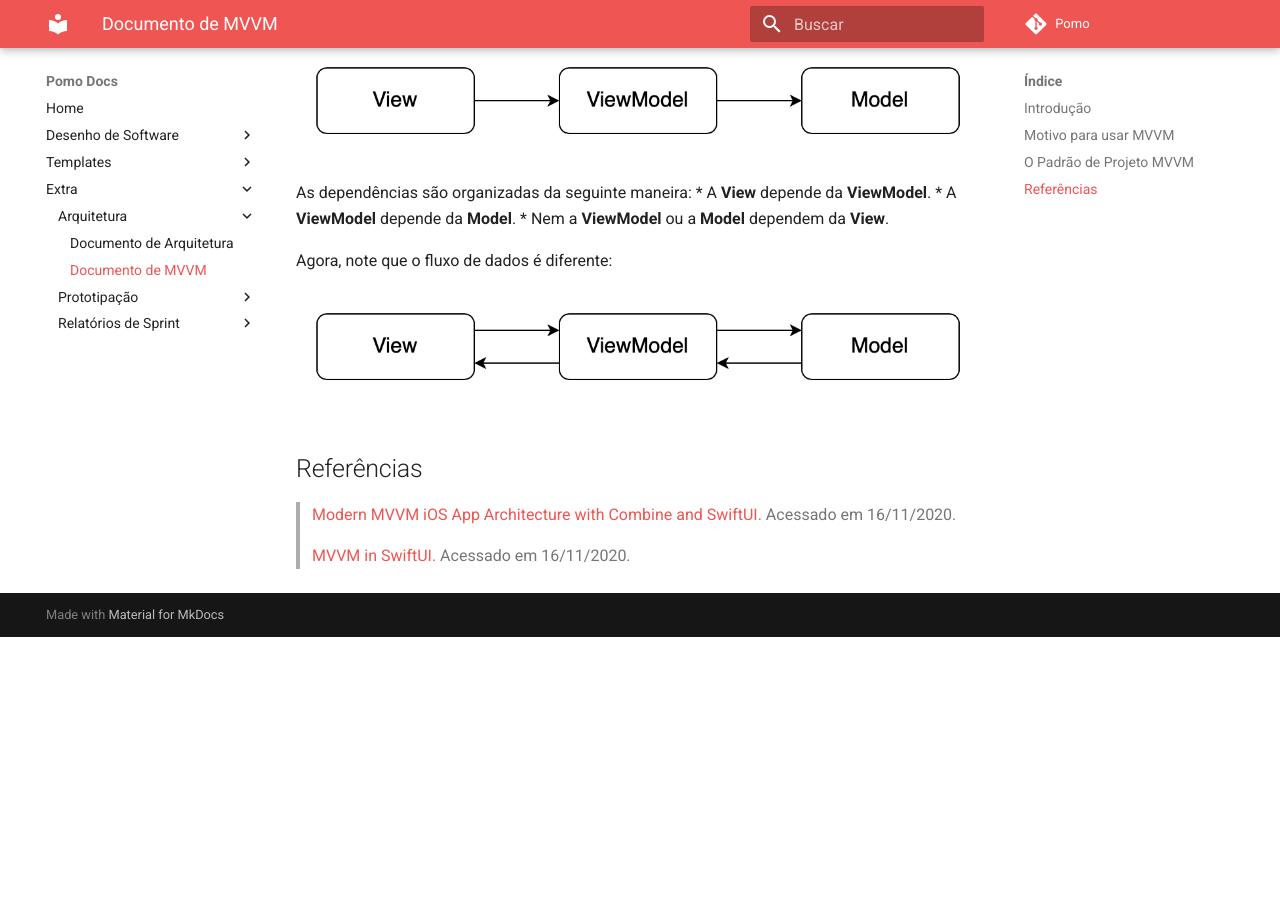
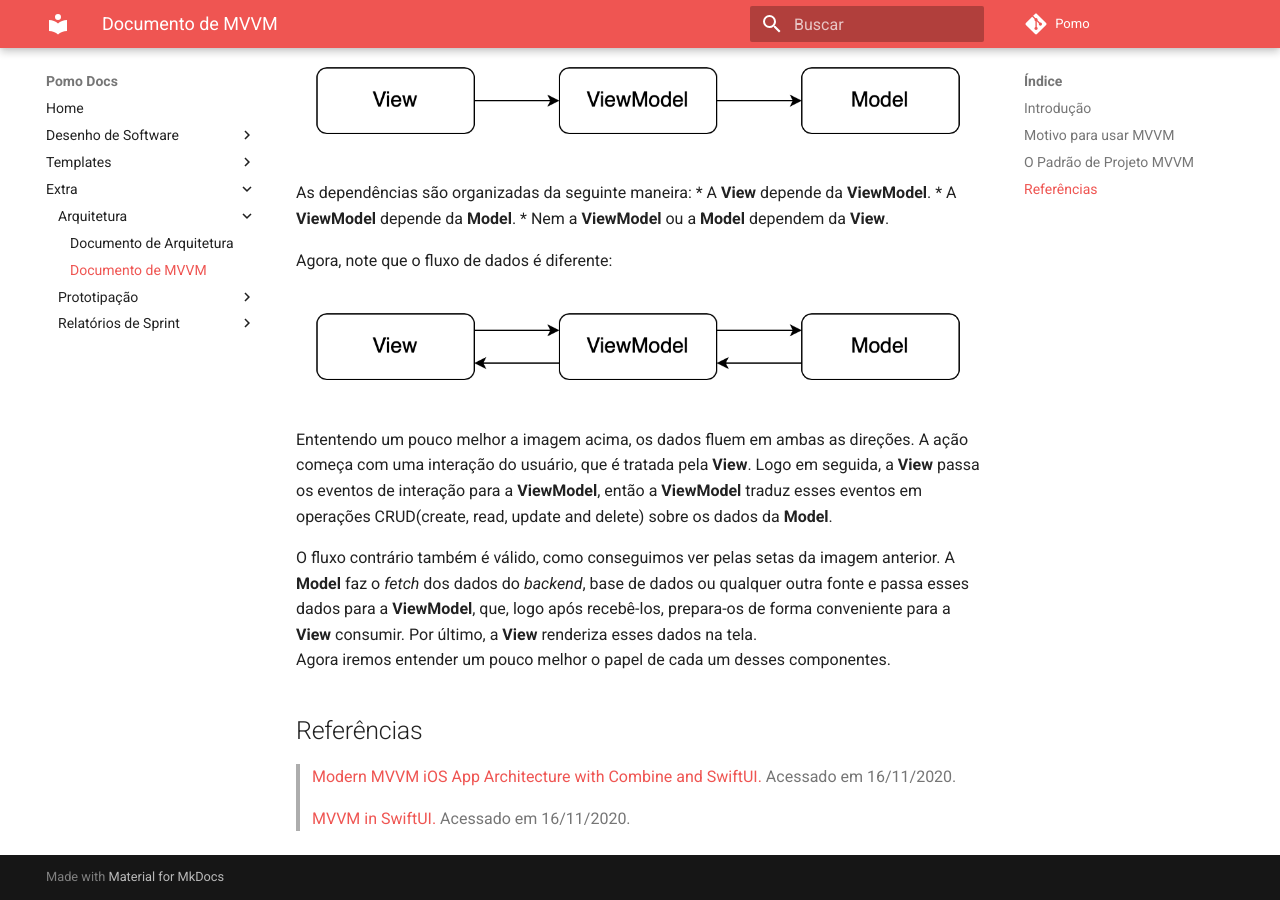
Before and after one commit to UnBArqDsw/2020.1_G6_Pomo, an MkDocs documentation site: the page built from docs/extra/arquitetura/mvvm.md, in a window 1280 px wide and 900 px high, scrolled down 1314 px. Built offline with MkDocs 1.6.1 and Material for MkDocs 9.7.7, drawn with Linux system fonts in a browser that asks for light colours; comment, search, counter and statistics services are not loaded; before the commit the page ends 1951 px from its top, so only the background shows below that.

Commit message:
[FEATURE]#56 Adicionando explicação da imagem 2 no documento mvvm.

```diff
--- a/docs/extra/arquitetura/mvvm.md
+++ b/docs/extra/arquitetura/mvvm.md
@@ -42,6 +42,10 @@ Agora, note que o fluxo de dados é diferente:
 
 ![mvvm1](../../img/arquitetura/mvvm2.png)
 
+Ententendo um pouco melhor a imagem acima, os dados fluem em ambas as direções. A ação começa com uma interação do usuário, que é tratada pela **View**. Logo em seguida, a **View** passa os eventos de interação para a **ViewModel**, então a **ViewModel** traduz esses eventos em operações CRUD(create, read, update and delete) sobre os dados da **Model**.
+
+O fluxo contrário também é válido, como conseguimos ver pelas setas da imagem anterior. A **Model** faz o *fetch* dos dados do *backend*, base de dados ou qualquer outra fonte e passa esses dados para a **ViewModel**, que, logo após recebê-los, prepara-os de forma conveniente para a **View** consumir. Por último, a **View** renderiza esses dados na tela.<br>
+Agora iremos entender um pouco melhor o papel de cada um desses componentes.
 
 ## Referências
 > [Modern MVVM iOS App Architecture with Combine and SwiftUI.](https://www.vadimbulavin.com/modern-mvvm-ios-app-architecture-with-combine-and-swiftui/) Acessado em 16/11/2020.
```
